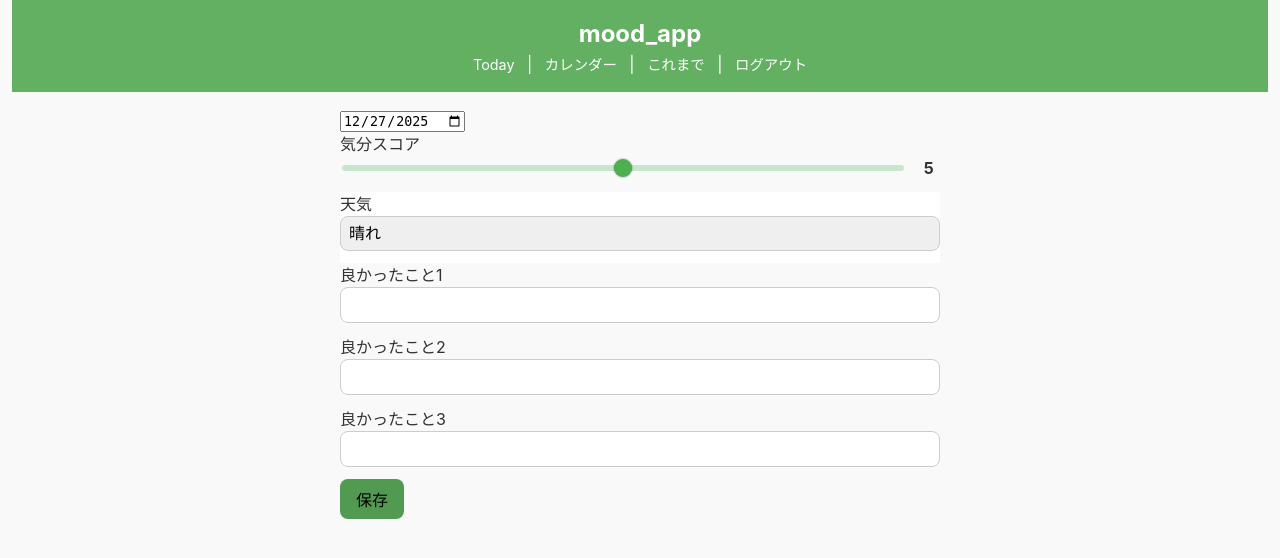
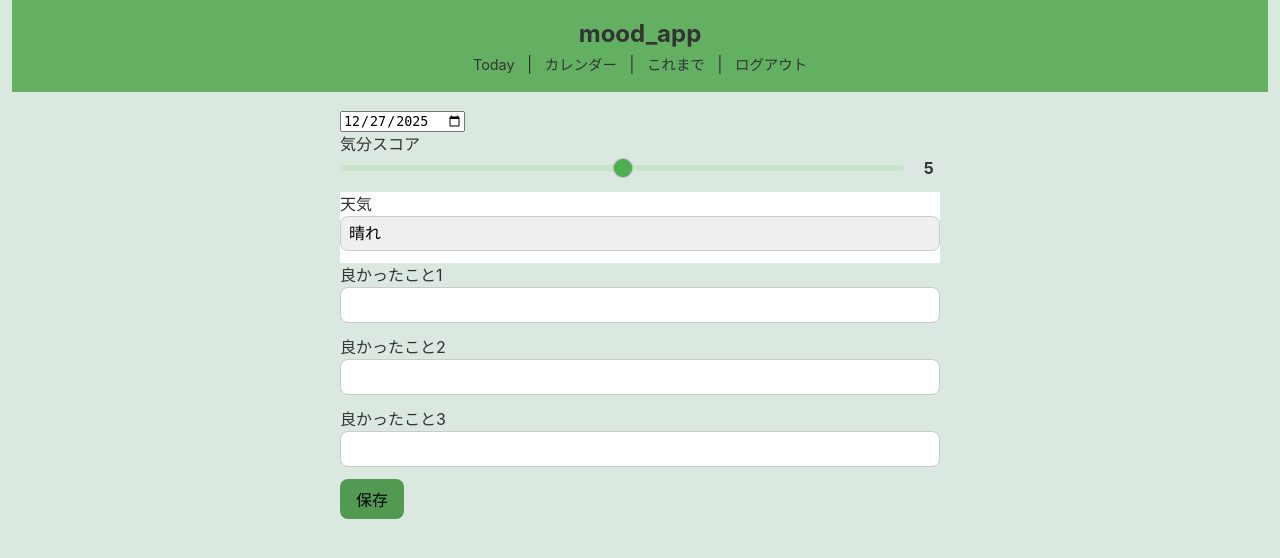
Before and after one commit to akanejingu07/mood_app, a Flask app: page /record in a window 1280 px wide. Shown: the top 558 px of the page. Run offline with Flask 3, Linux system fonts and the light colour scheme; a user stored in the database is signed in; data that the repository does not hold is empty; some libraries are stand-ins or nearby versions.

Commit message:
css調整

```diff
--- a/static/css/style.css
+++ b/static/css/style.css
@@ -6,7 +6,7 @@ body {
   font-size: 16px;
   line-height: 1.5;
   color: #333;
-  background-color: #f9f9f9;
+  background-color: #dbe8df;
   margin: 0;
   padding: 0 12px;
 }
@@ -27,7 +27,6 @@ main {
 --------------------------- */
 header {
   background-color: #63b063;
-  color: white;
   padding: 16px;
   text-align: center;
 }
@@ -199,7 +198,7 @@ input[type=range]::-moz-range-thumb {
 }
 
 .history-card {
-  background-color: #f5fdf7;
+  background-color: #ffffff;
   border-radius: 12px;
   padding: 16px;
   box-shadow: 0 2px 6px rgba(0,0,0,0.1);
```
